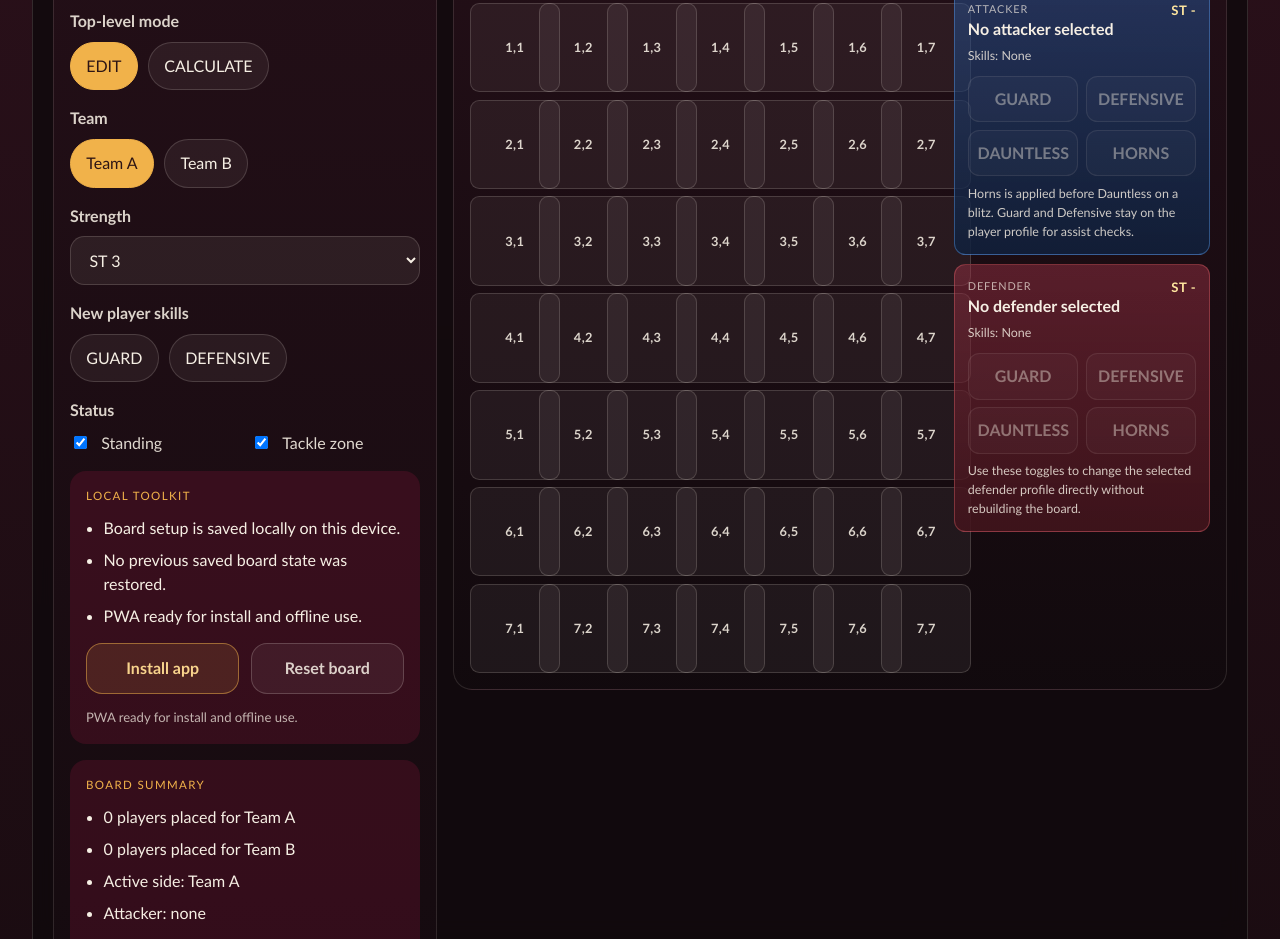
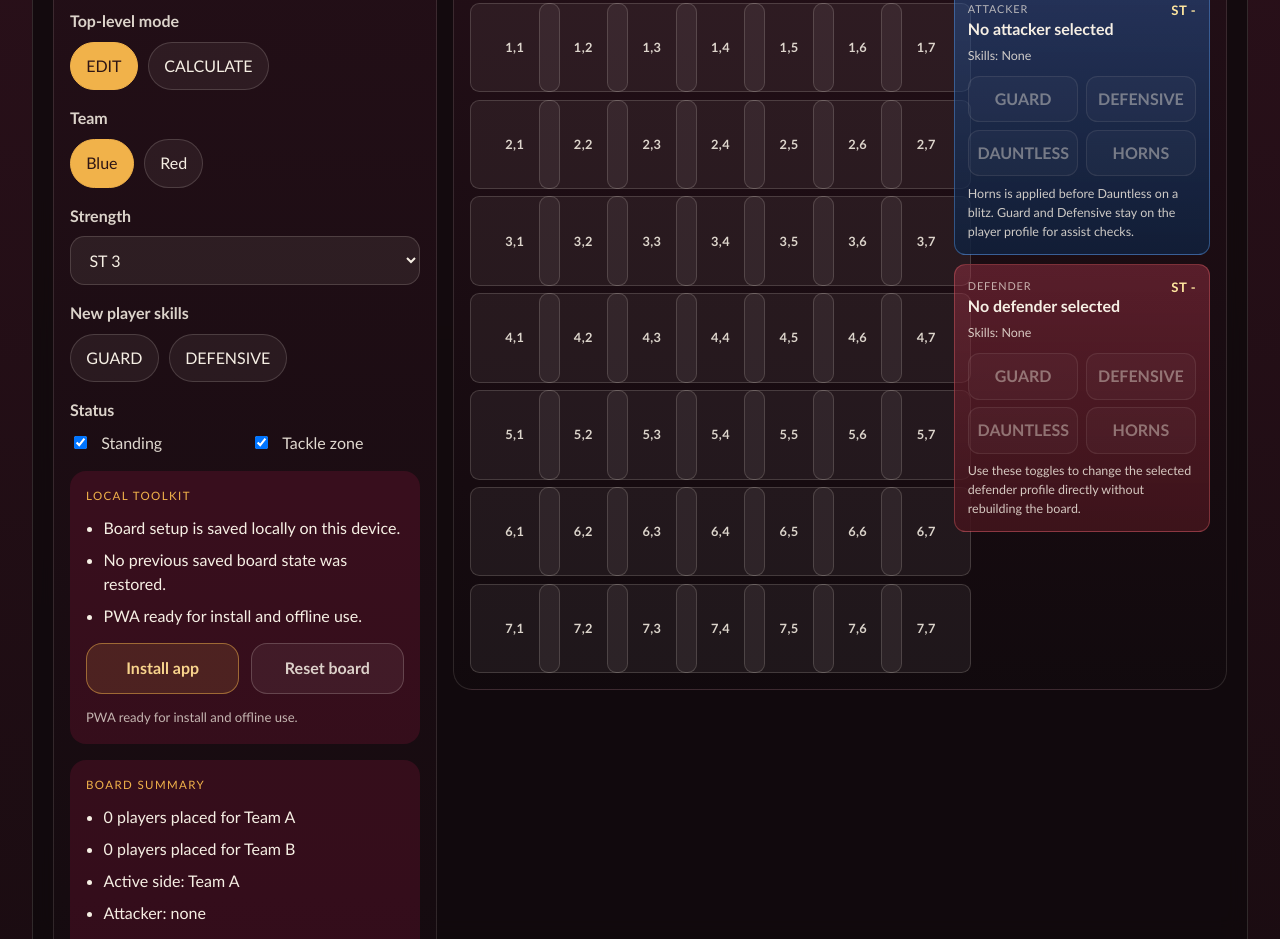
Before and after one commit to safeathomeapp/bloodbowltoolkit, a React (Vite) app: page / in a window 1280 px wide. Shown: the part 1360-2299 px from the top of the page. Built offline with nearby package versions, Linux system fonts and the light colour scheme.

Commit message:
chore: rename edit team labels

```diff
--- a/src/tools/block-dice/components/BlockDiceCalculator.tsx
+++ b/src/tools/block-dice/components/BlockDiceCalculator.tsx
@@ -617,7 +617,7 @@ export function BlockDiceCalculator() {
                     onClick={() => setDraft((currentDraft) => ({ ...currentDraft, teamSide }))}
                     aria-pressed={teamSide === draft.teamSide}
                   >
-                    Team {teamSide}
+                    {teamSide === 'A' ? 'Blue' : 'Red'}
                   </button>
                 ))}
               </div>
```
Also changed, not shown: 1 other file (tests, documents, lock files or other folders).
